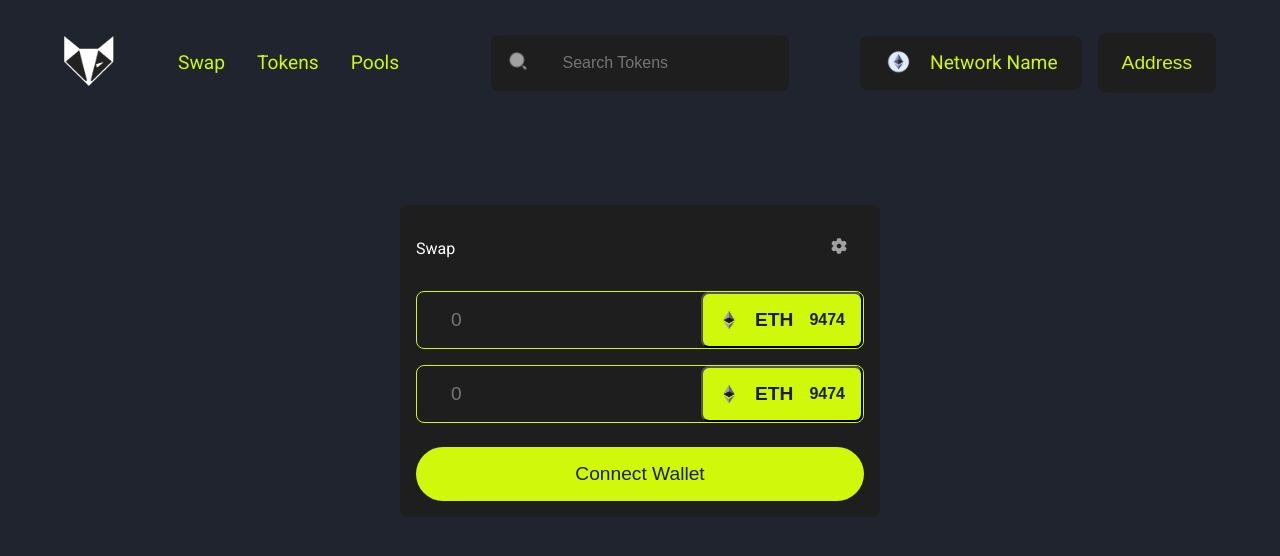
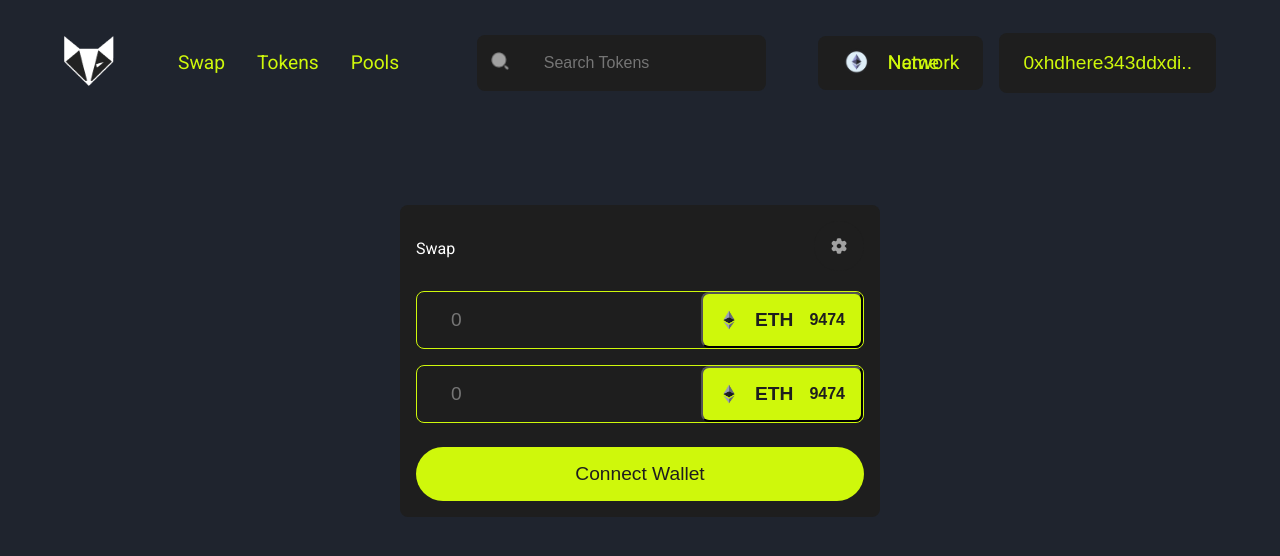
Before and after one commit to W3Charles/uniswap_3.0, a Next.js app: page / in a window 1280 px wide. Shown: the top 556 px of the page. Built offline with nearby package versions, Linux system fonts and the light colour scheme.

Commit message:
feat: change account logic button text
- Add dummy data for user wallet address

```diff
--- a/Components/NavBar/NavBar.jsx
+++ b/Components/NavBar/NavBar.jsx
@@ -68,9 +68,9 @@ const NavBar = () => {
           </div>
           {
             account ? (
-              <button onClick={() => setOpenModal(true)}>Address</button>
+              <button onClick={() => setOpenModal(true)}>Connect</button>
             ) : (
-              <button onClick={() => setOpenTokenBox(true)}>Address</button>
+              <button onClick={() => setOpenTokenBox(true)}>0xhdhere343ddxdi..</button>
             )
           }
 
```
